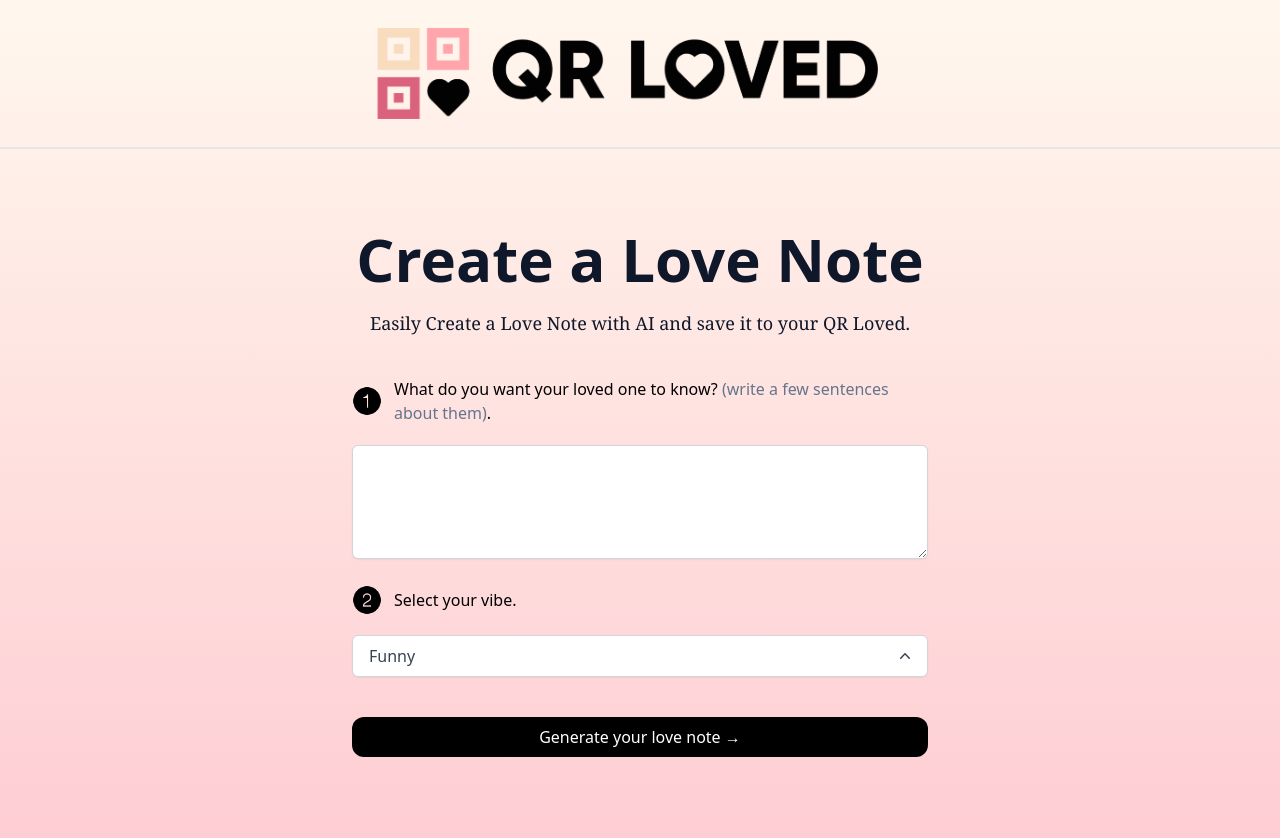
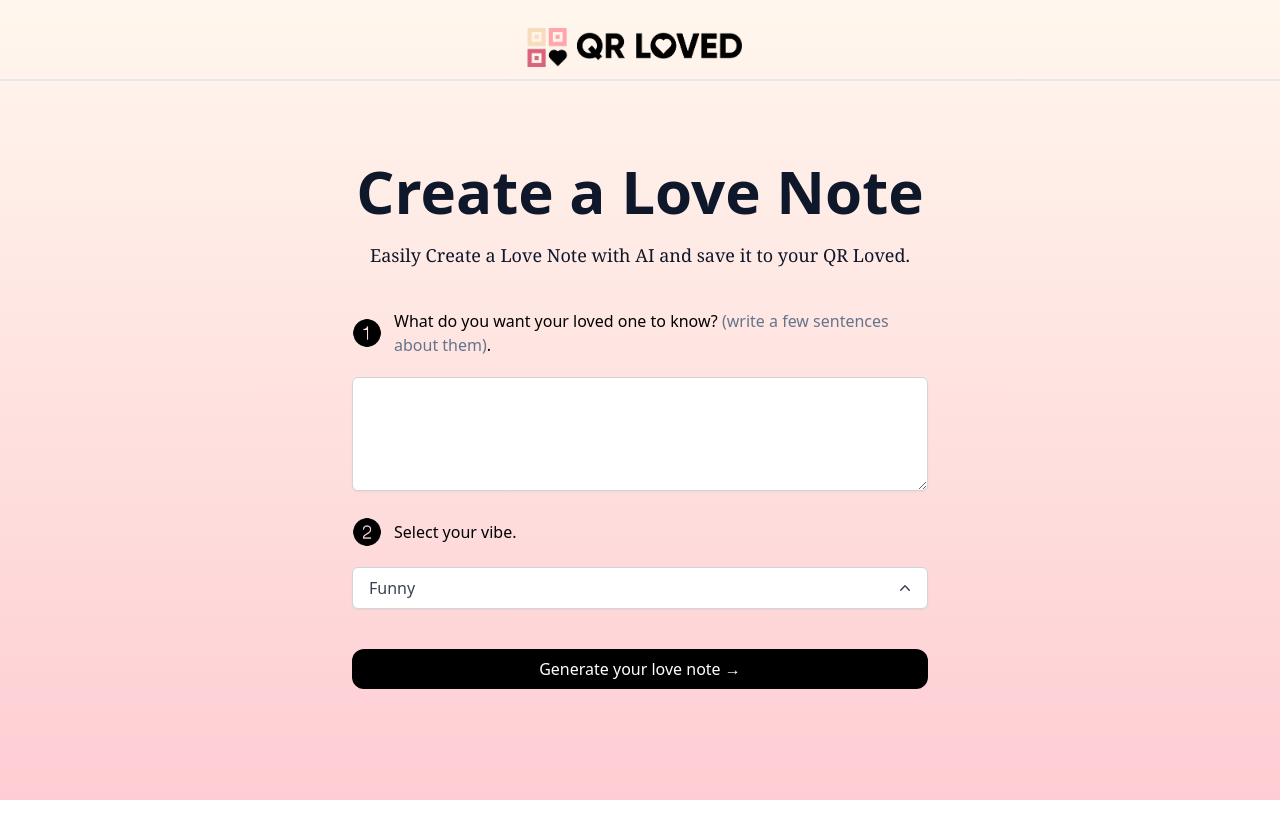
Before and after one commit to QR-Loved/mvp, a Next.js app: page / in a window 1280 px wide. Shown: the top 838 px of the page. After the commit the page ends 800 px from the top, so only its background shows below. Built offline with nearby package versions, Linux system fonts and the light colour scheme.

Commit message:
updated the width and the padding

```diff
--- a/components/Header.tsx
+++ b/components/Header.tsx
@@ -3,12 +3,12 @@ import Link from "next/link";
 
 export default function Header() {
   return (
-    <header className="flex justify-center w-full mt-5 border-b-2 pb-7 sm:px-4 px-2">
+    <header className="flex justify-center w-full mt-5 border-b-2 pb-3 sm:px-4 px-2">
       <Link href="./ " className="flex space-x-3">
         <Image
           alt="header QR Loved"
           src="/Logo.svg"
-          width={700}
+          width={300}
           height={50}
         />
       </Link>
```
